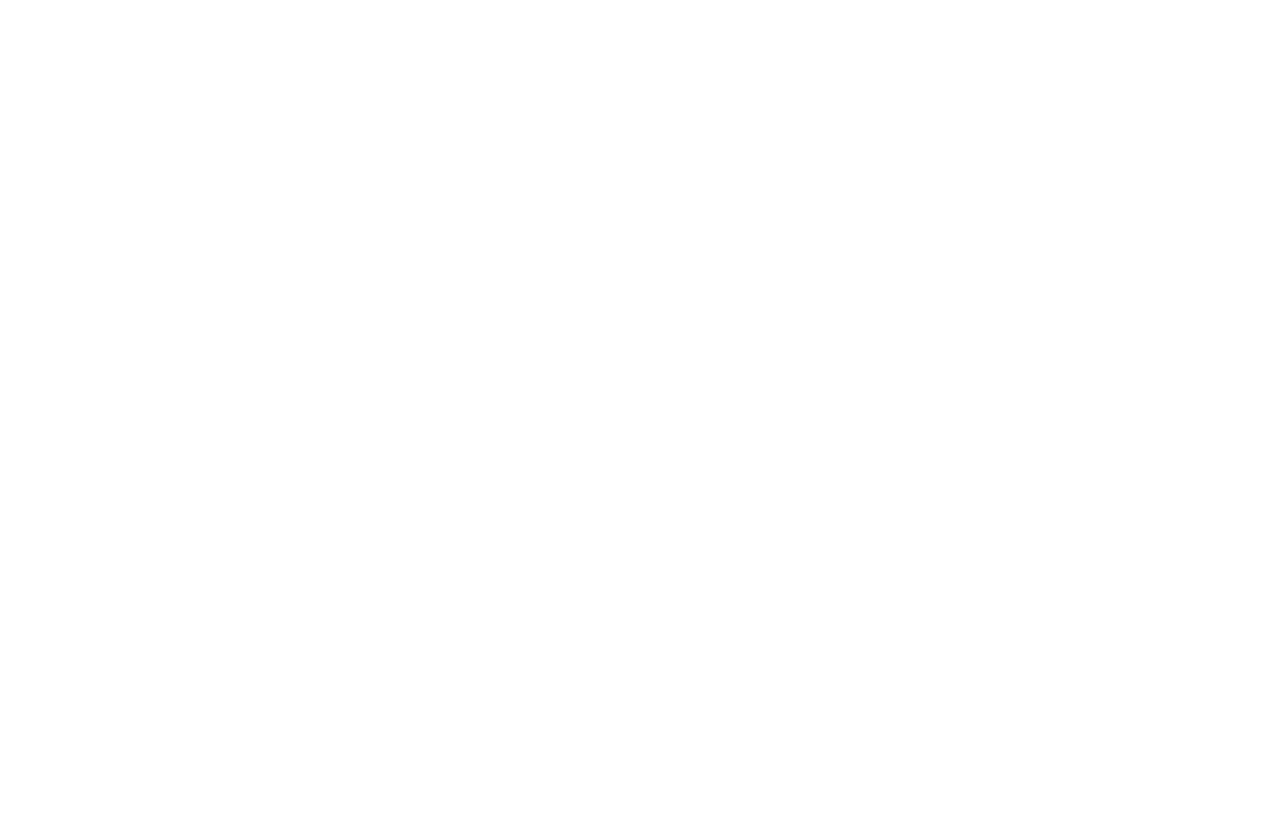
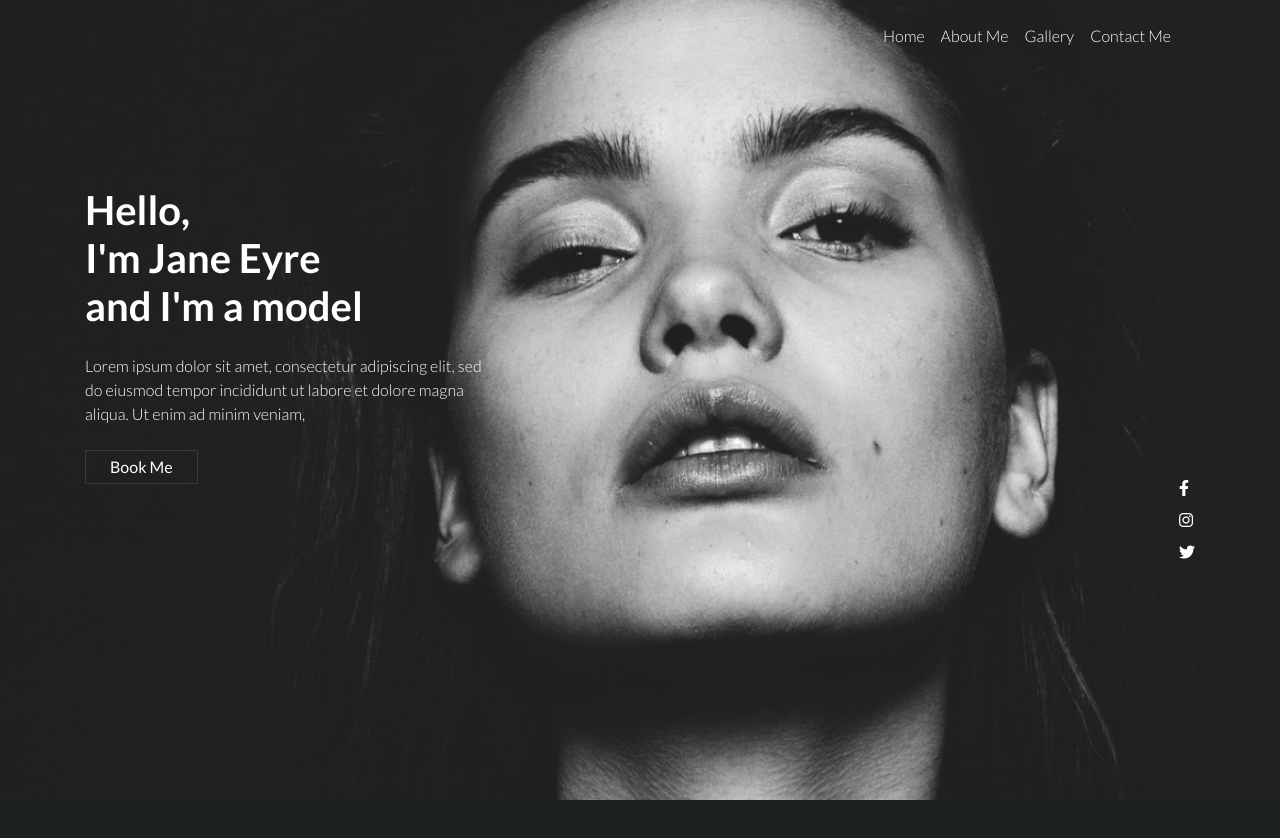
Before and after one commit to oyakhilomee/TechCreek-IamJane-Project, a plain HTML site: page index.html in a window 1280 px wide. Before the commit the page ends 800 px from the top, so only its background shows below. Drawn offline with nearby package versions, Linux system fonts and the light colour scheme.

Commit message:
Done with the header section

```diff
--- a/index.html
+++ b/index.html
@@ -3,8 +3,101 @@
   <head>
     <meta charset="UTF-8" />
     <meta name="viewport" content="width=device-width, initial-scale=1.0" />
+    <!-- Bootstrap Stylsheet -->
+    <link
+      rel="stylesheet"
+      href="https://cdn.jsdelivr.net/npm/bootstrap@4.5.3/dist/css/bootstrap.min.css"
+      integrity="sha384-TX8t27EcRE3e/ihU7zmQxVncDAy5uIKz4rEkgIXeMed4M0jlfIDPvg6uqKI2xXr2"
+      crossorigin="anonymous"
+    />
+    <!-- Font Awesome Stylsheet-->
+    <link
+      rel="stylesheet"
+      href="https://cdnjs.cloudflare.com/ajax/libs/font-awesome/5.15.1/css/all.min.css"
+      integrity="sha512-+4zCK9k+qNFUR5X+cKL9EIR+ZOhtIloNl9GIKS57V1MyNsYpYcUrUeQc9vNfzsWfV28IaLL3i96P9sdNyeRssA=="
+      crossorigin="anonymous"
+    />
+    <!-- SASS Stylesheet-->
     <link rel="stylesheet" href="./scss/main.css" />
+    <!-- Google Font Stylesheet-->
+    <link
+      href="https://fonts.googleapis.com/css2?family=Lato:wght@300;400;700;900&display=swap"
+      rel="stylesheet"
+    />
+
     <title>I Am Jane</title>
   </head>
-  <body></body>
+  <body>
+    <header id="header-section" class="vh-100">
+      <div class="container">
+        <nav class="navbar navbar-expand justify-content-end">
+          <ul class="navbar-nav my-2">
+            <li class="nav-item">
+              <a href="" class="nav-link">Home</a>
+            </li>
+            <li class="nav-item">
+              <a href="" class="nav-link">About Me</a>
+            </li>
+            <li class="nav-item">
+              <a href="" class="nav-link">Gallery</a>
+            </li>
+            <li class="nav-item">
+              <a href="" class="nav-link">Contact Me</a>
+            </li>
+          </ul>
+        </nav>
+
+        <div
+          class="landing-page d-flex align-items-center justify-content-between"
+        >
+          <div class="left-landing">
+            <h4 class="heading-one font-weight-bold">
+              Hello,
+              <br />
+              I'm Jane Eyre
+              <br />
+              and I'm a model
+            </h4>
+            <p class="description-text my-4">
+              Lorem ipsum dolor sit amet, consectetur adipiscing elit, sed do
+              eiusmod tempor incididunt ut labore et dolore magna aliqua. Ut
+              enim ad minim veniam,
+            </p>
+            <button class="btn btn-outline-dark px-4 py-1">Book Me</button>
+          </div>
+          <!-- End of left landing-->
+          <div class="right-landing flex-column">
+            <div class="">
+              <i class="fab fa-facebook-f py-2"></i>
+            </div>
+            <div>
+              <i class="fab fa-instagram py-2"></i>
+            </div>
+            <div>
+              <i class="fab fa-twitter py-2"></i>
+            </div>
+          </div>
+          <!-- End of right landing-->
+        </div>
+        <!-- End of Landing Page-->
+      </div>
+      <!-- End of container -->
+    </header>
+
+    <section id="showcase"></section>
+
+    <section id="gallery"></section>
+
+    <!-- jQuery and JS bundle w/ Popper.js -->
+    <script
+      src="https://code.jquery.com/jquery-3.5.1.slim.min.js"
+      integrity="sha384-DfXdz2htPH0lsSSs5nCTpuj/zy4C+OGpamoFVy38MVBnE+IbbVYUew+OrCXaRkfj"
+      crossorigin="anonymous"
+    ></script>
+    <script
+      src="https://cdn.jsdelivr.net/npm/bootstrap@4.5.3/dist/js/bootstrap.bundle.min.js"
+      integrity="sha384-ho+j7jyWK8fNQe+A12Hb8AhRq26LrZ/JpcUGGOn+Y7RsweNrtN/tE3MoK7ZeZDyx"
+      crossorigin="anonymous"
+    ></script>
+  </body>
 </html>
--- a/scss/main.scss
+++ b/scss/main.scss
@@ -0,0 +1,76 @@
+$color-one: rgb(30, 33, 34);
+$color-two: rgb(0, 217, 0);
+$color-three: rgb(181, 175, 166);
+$color-four: rgb(125, 150, 110);
+$color-five: rgb(255, 255, 255);
+
+*,
+html {
+  margin: 0;
+  padding: 0;
+}
+
+a {
+  text-decoration: none;
+  color: $color-five;
+  font-weight: 300;
+}
+
+a:hover {
+  text-decoration: none;
+  color: $color-five;
+  font-weight: 900;
+}
+
+li {
+  list-style: none;
+}
+
+body {
+  font-family: "Lato", sans-serif;
+  color: white;
+  background-color: $color-one;
+}
+
+header {
+  background-image: url(../Assets/bg.png);
+  height: 100vmin;
+  background-position: center;
+  background-size: cover;
+  background-repeat: no-repeat;
+}
+
+#showcase {
+  height: 100vmin;
+}
+
+#gallery {
+  height: 100vmin;
+}
+
+.left-landing {
+  width: 100%;
+  max-width: 410px;
+  margin-top: 30px;
+}
+
+.right-landing {
+  margin-top: 400px;
+}
+
+.description-text {
+  font-weight: 300;
+}
+
+.btn-outline-dark {
+  color: $color-five;
+  border-radius: 0;
+}
+
+.btn-outline-dark:hover {
+  background-color: $color-one;
+}
+
+.heading-one {
+  font-size: 40px;
+}
```
Also changed, not shown: scss/main.css, 1 other file.
